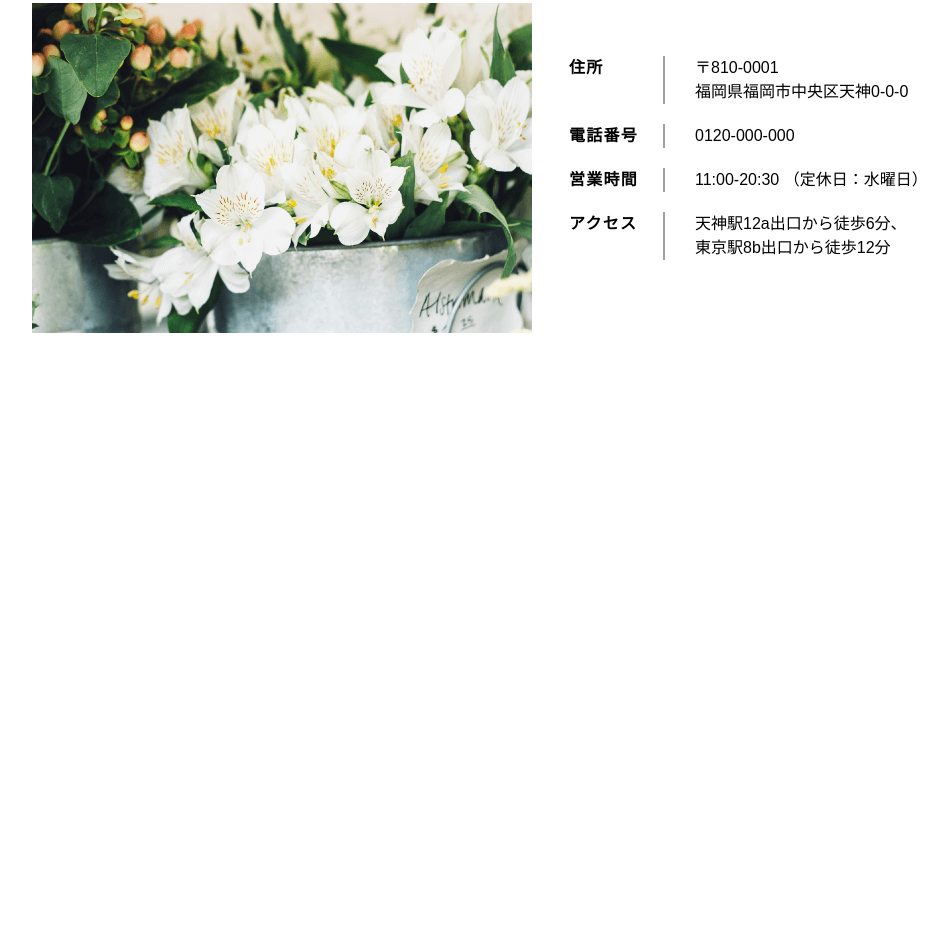
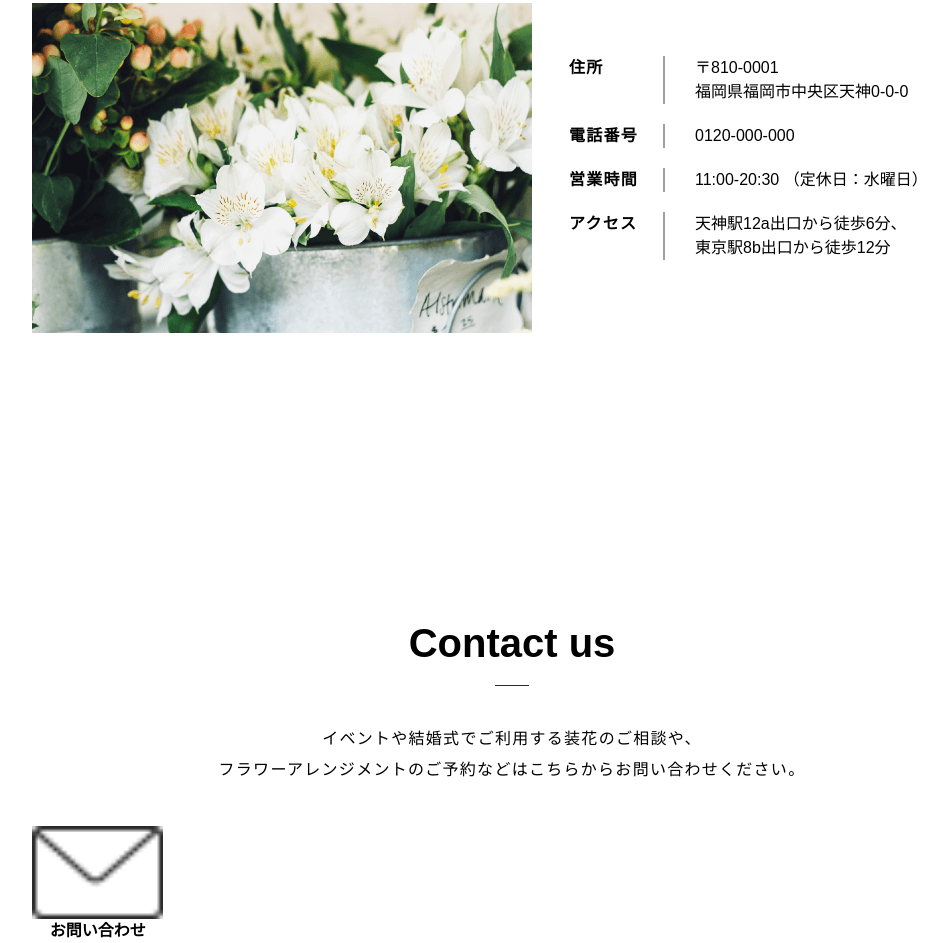
Before and after one commit to ryoya-murata/shiro, a plain HTML site: page index.html in a window 1280 px wide. Shown: the part 4949-5892 px from the top of the page, without its empty margins (128-1076 px from the left). Before the commit the page ends 5462 px from the top, so only its background shows below. Drawn offline with nearby package versions, Linux system fonts and the light colour scheme.

Commit message:
contactのhtmlを記述

```diff
--- a/index.html
+++ b/index.html
@@ -251,6 +251,19 @@
 			</div><!-- /.section__inner -->
 		</section><!-- /#shop.shop section -->
 
+		<section class="contact section" id="contact">
+			<section class="section__inner contact__inner">
+				<h2 class="section__title">Contact us</h2><!-- /.section__title -->
+				<p class="section__desc">イベントや結婚式でご利用する装花のご相談や、<br class="is-pc">フラワーアレンジメントのご予約などはこちらからお問い合わせください。</p><!-- /.section__desc -->
+				<div class="contact__button-wrapper">
+					<a href="#" class="contact__button button contact-button">
+						<img src="./img/mail.png" alt="" class="contact-button__icon">
+						お問い合わせ
+					</a><!-- /.contact__button button -->
+				</div><!-- /.contact__button-wrapper -->
+			</section><!-- /.section__inner -->
+			<div class="contact__overlay"></div><!-- /.contact__overlay -->
+		</section><!-- /#contact.contact section -->
 
 		<script src="https://cdnjs.cloudflare.com/ajax/libs/jquery/3.5.1/jquery.min.js"></script>
 		<script src="./js/script.js"></script>
```
Also changed, not shown: img/contact.png (added).
